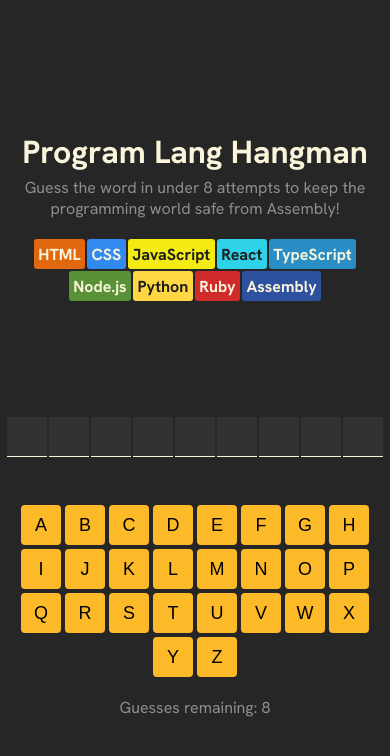
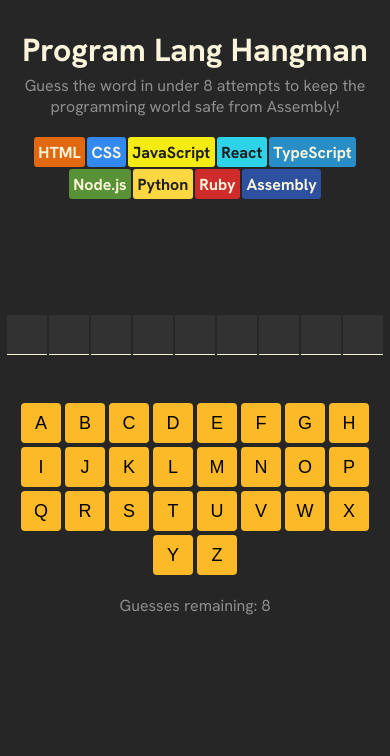
Before and after one commit to j-stax/hangman-react-app, a React (Vite) app: page / in a window 390 px wide. Shown: the top 756 px of the page. Built offline with nearby package versions, Linux system fonts and the light colour scheme.

Commit message:
Adjust view format for mobile vs. tablet/desktop

```diff
--- a/src/styles/index.css
+++ b/src/styles/index.css
@@ -12,7 +12,6 @@
   height: 100vh;
   display: flex;
   justify-content: center;
-  align-items: center;
 }
 
 .header {
@@ -161,5 +160,6 @@
 @media screen and (min-width: 500px) {
   body {
     padding-top: 1rem;
+    align-items: center;
   }
 }/*# sourceMappingURL=index.css.map */
--- a/src/styles/index.scss
+++ b/src/styles/index.scss
@@ -11,7 +11,6 @@
     height: 100vh;
     display: flex;
     justify-content: center;
-    align-items: center;
 }
 
 .header {
@@ -177,5 +176,6 @@
 @media screen and (min-width: 500px) {
     body {
         padding-top: 1rem;
+        align-items: center;
     }
 }
```
Also changed, not shown: 1 other file (tests, documents, lock files or other folders).
